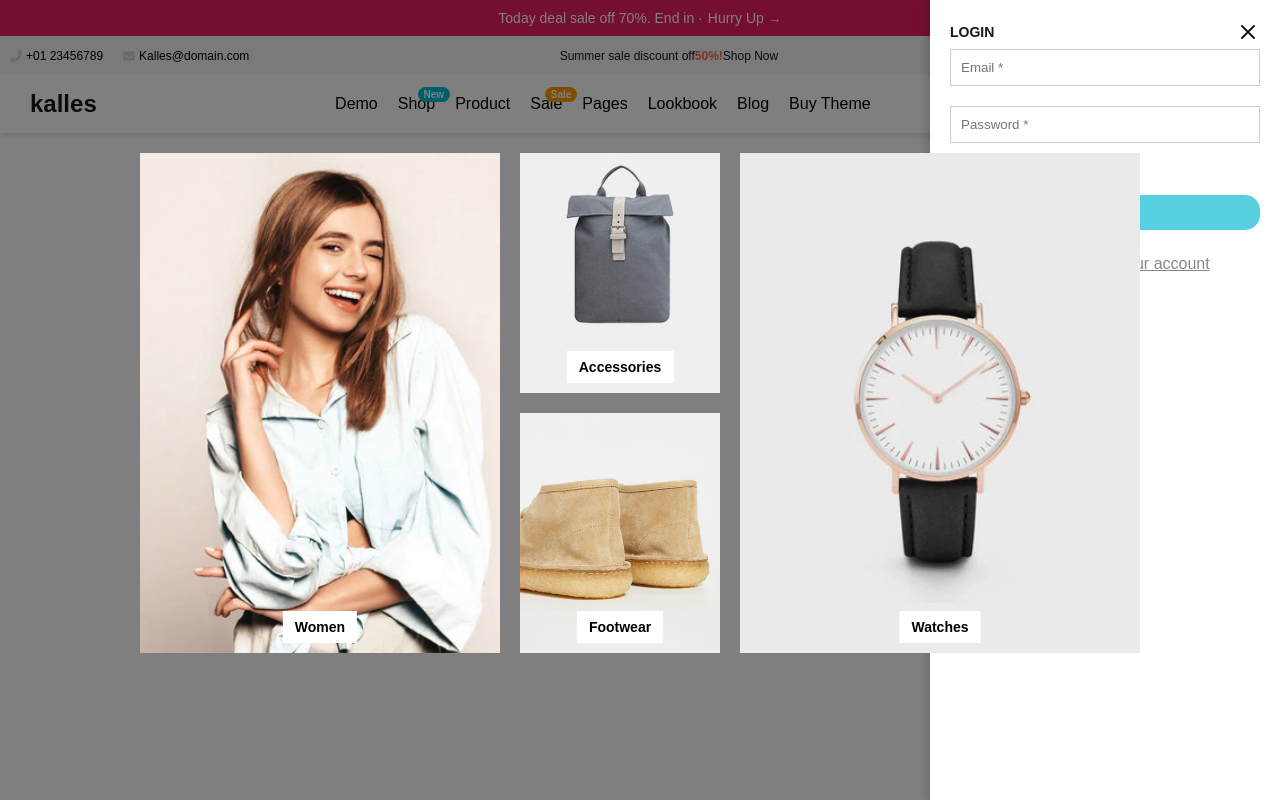
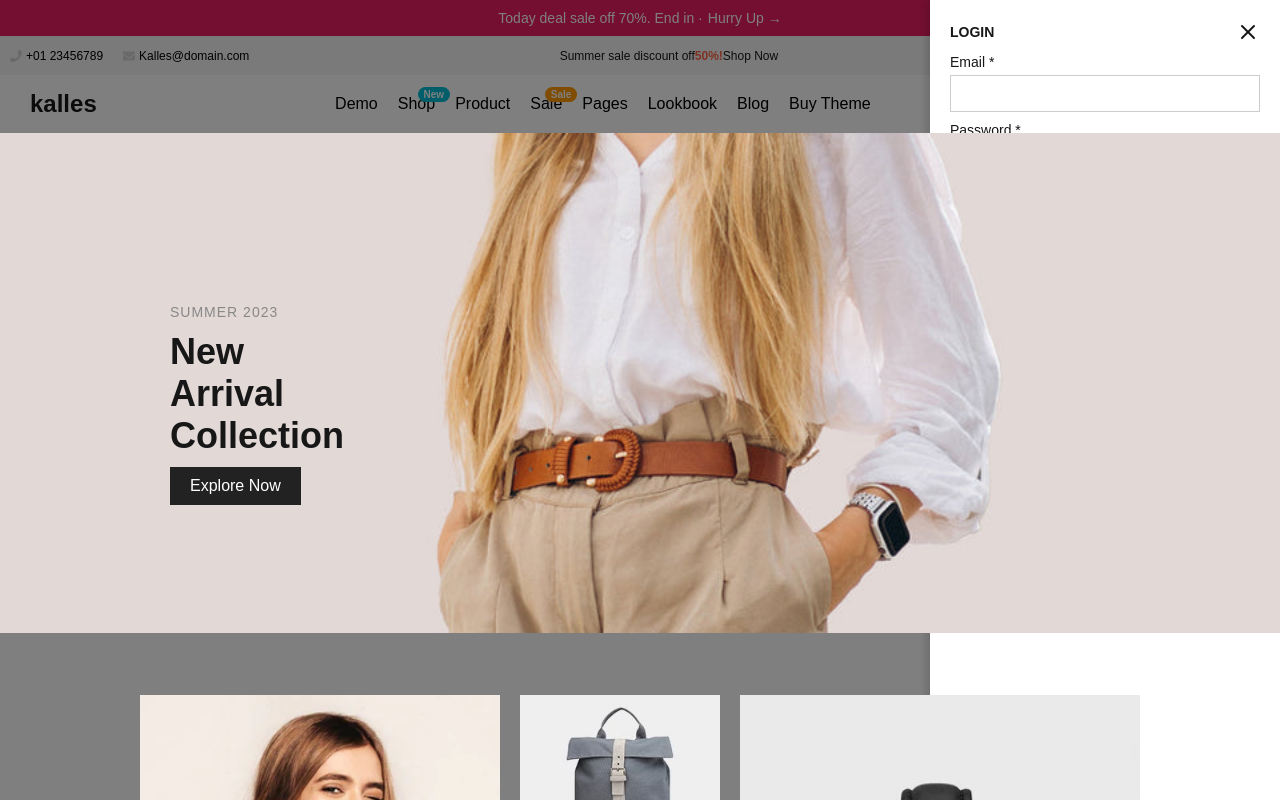
Before and after one commit to quintusintern/Shopify-web, a Next.js app: page / in a window 1280 px wide. Both pictures are taken after a click on the element 1159 px from the left and 104 px from the top of the page. Shown: the top 800 px of the page. Built offline with nearby package versions, Linux system fonts and the light colour scheme; grey boxes are pictures that could not be loaded.

Commit message:
Hero section added

```diff
--- a/src/app/page.js
+++ b/src/app/page.js
@@ -14,7 +14,7 @@ export default function Home() {
       <Headertop/>
       <Header/>
       <Navbar/>
-
+      <Hero/>
       <CategoryGrid/>
     </div>
   );
--- a/src/components/Navbar/index.jsx
+++ b/src/components/Navbar/index.jsx
@@ -7,15 +7,15 @@ import styles from "./Navbar.module.css";
 
 const Navbar = () => {
   const [showLogin, setShowLogin] = useState(false);
-  const [cartCount, setCartCount] = useState(0);
-  const [isRotated, setIsRotated] = useState(false); // ✅ Keep rotation state persistent
+  const [cartCount, setCartCount] = useState(0); // Initialize cartCount
 
   useEffect(() => {
+    // Retrieve cartCount from localStorage on component mount
     const storedCartCount = localStorage.getItem("cartCount");
     if (storedCartCount) {
-      setCartCount(parseInt(storedCartCount, 10));
+      setCartCount(parseInt(storedCartCount));
     }
-  }, []);
+  }, []); // Empty dependency array ensures this runs only once on mount
 
   const handleUserClick = () => {
     setShowLogin(true);
@@ -25,6 +25,13 @@ const Navbar = () => {
     if (e.target.classList.contains(styles.popupOverlay)) {
       setShowLogin(false);
     }
+  };
+
+  // Example function to increment the cart count (you'll need to adapt this to your actual add-to-cart logic)
+  const handleAddToCart = () => {
+    const newCartCount = cartCount + 1;
+    setCartCount(newCartCount);
+    localStorage.setItem("cartCount", newCartCount.toString()); // Store in localStorage
   };
 
   return (
@@ -54,6 +61,8 @@ const Navbar = () => {
             <ShoppingCart className={`${styles.icon} ${styles.iconHover}`} />
             <span className={styles.cartBadge}>{cartCount}</span>
           </div>
+          {/* Example button to increment cart count */}
+
         </div>
       </div>
 
@@ -62,20 +71,13 @@ const Navbar = () => {
           <div className={styles.popupRight}>
             <div className={styles.popupHeader}>
               <h2>LOGIN</h2>
-              <X
-                className={`${styles.closeIcon} ${isRotated ? styles.rotated : ""}`}
-                onClick={() => {
-                  setIsRotated(!isRotated); // ✅ Rotate button
-                  setShowLogin(false);
-                }}
-              />
-
+              <X className={styles.closeIcon} onClick={() => setShowLogin(false)} />
             </div>
             <form className={styles.loginForm}>
-
-            <input type="password" className={styles.emailInput}placeholder="Email *" required />
-
-              <input type="password"   placeholder="Password *"required />
+              <label>Email *</label>
+              <input type="email" required />
+              <label>Password *</label>
+              <input type="password" required />
               <Link href="#" className={styles.forgotPassword}>Forgot your password?</Link>
               <button type="submit" className={styles.signInButton}>Sign In</button>
               <Link href="#" className={styles.createAccount}>New customer? Create your account</Link>
```
